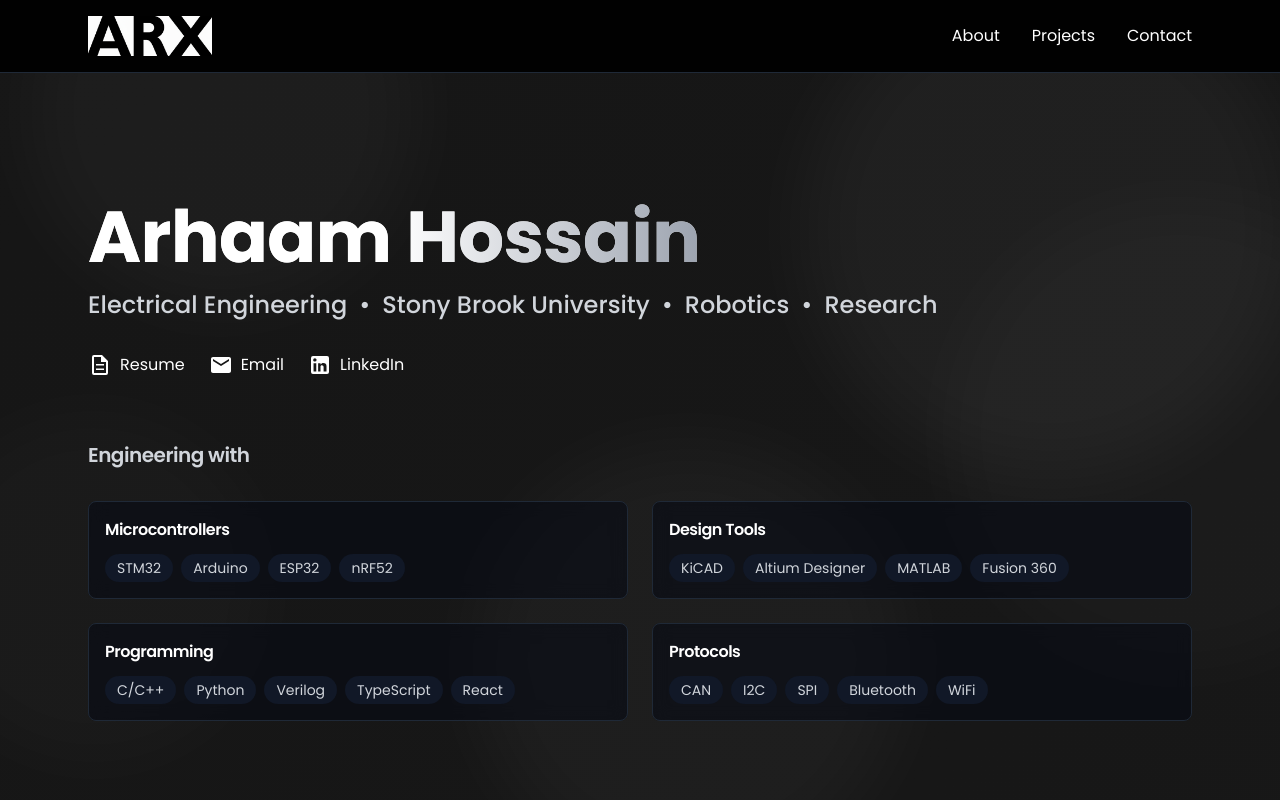
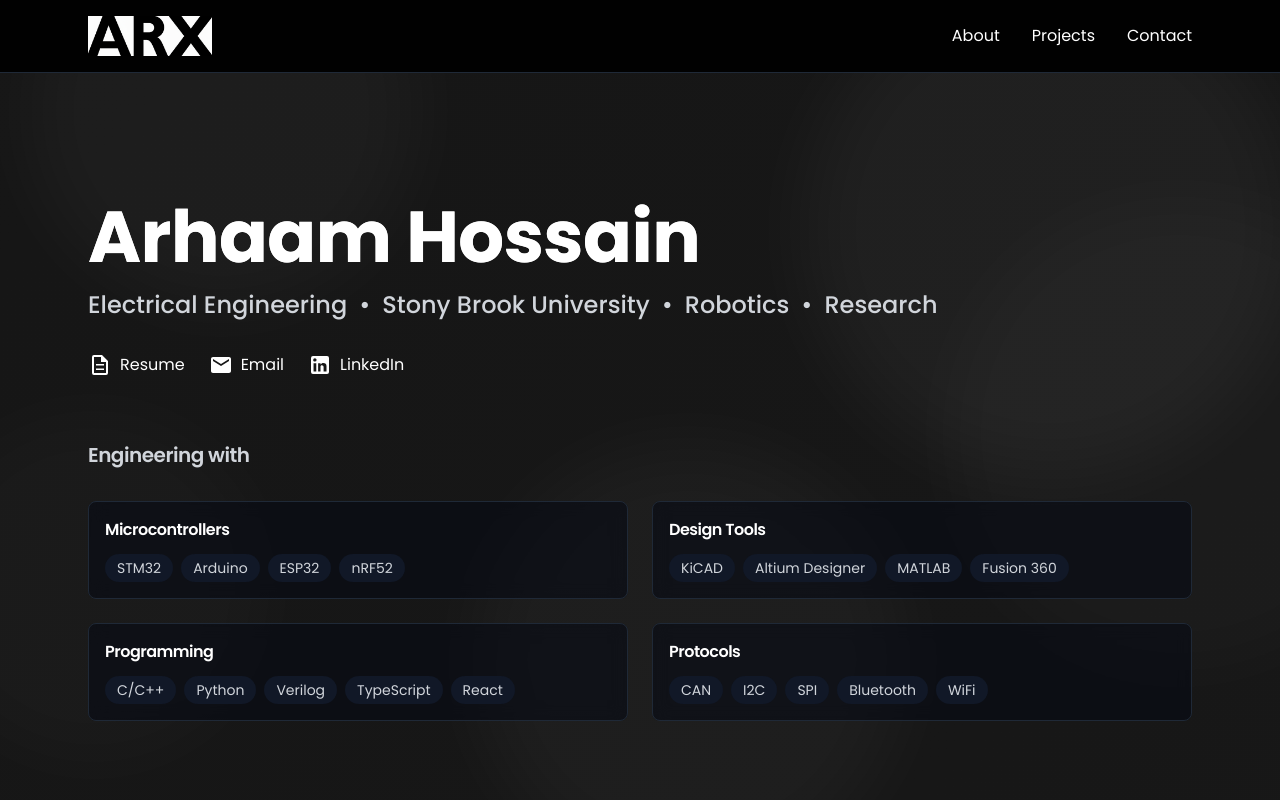
Before and after one commit to arhaamhossain/ARX, a Next.js app: page /ARX/ in a window 1280 px wide. Shown: the top 800 px of the page. Built offline with nearby package versions, Linux system fonts and the light colour scheme.

Commit message:
Fix name gradient to be uniform white

```diff
--- a/pages/index.tsx
+++ b/pages/index.tsx
@@ -357,7 +357,7 @@ export default function Home() {
       <section className="max-w-6xl mx-auto px-6 py-24 md:py-32">
         <div className="mb-12">
           <h1 className="text-5xl md:text-7xl font-bold mb-4 gradient-text">
-            <span className="bg-gradient-to-r from-white via-white to-gray-400 bg-clip-text text-transparent">Arhaam Hossain</span>
+            <span className="bg-gradient-to-r from-white to-white bg-clip-text text-transparent">Arhaam Hossain</span>
           </h1>
           <div className="flex flex-wrap gap-3 text-lg md:text-2xl text-gray-300 mb-8 font-medium">
             <span>Electrical Engineering</span>
```
